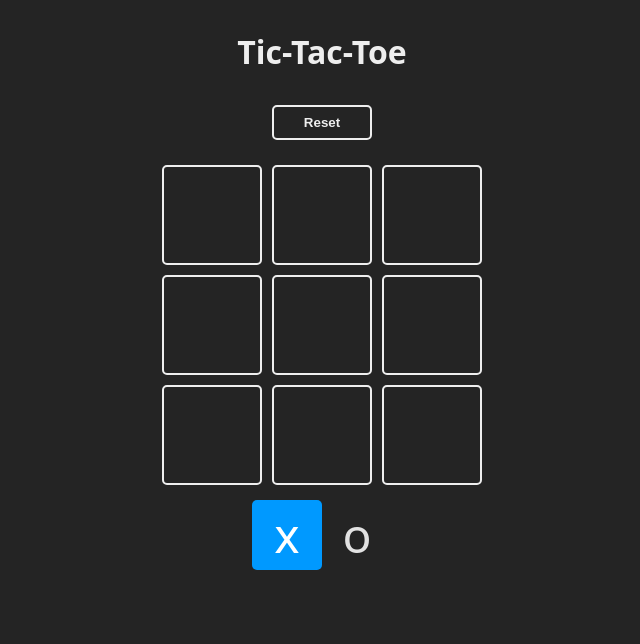
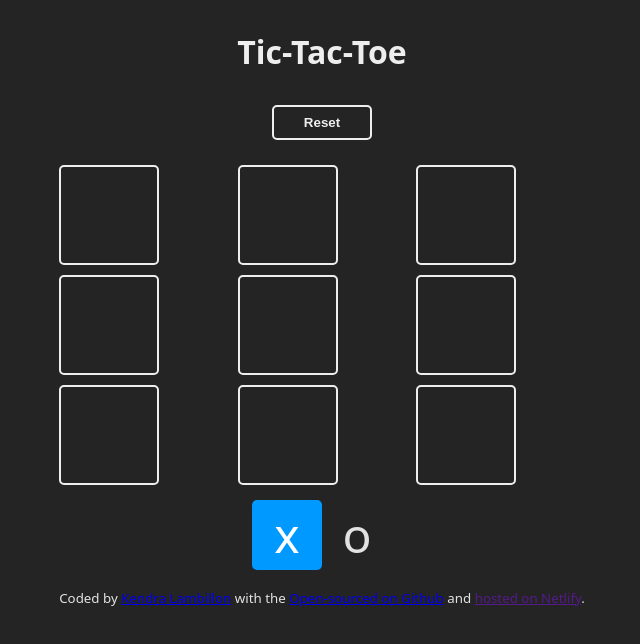
Before and after one commit to KendraLambillon/Tic-Tac-Toe, a React (Vite) app: page / in a window 1280 px wide. Shown: the top 644 px of the page, without its empty margins (318-958 px from the left). Built offline with nearby package versions, Linux system fonts and the light colour scheme.

Commit message:
Links LinkedIn and GitHub added

```diff
--- a/src/App.jsx
+++ b/src/App.jsx
@@ -43,12 +43,17 @@ function App() {
 
       <Board board={board} updateBoard={updateBoard} />
 
-    <section className="turn">
-      <Square isSelected={turn === Turns.X}>{Turns.X}</Square>
-      <Square isSelected={turn === Turns.O}>{Turns.O}</Square>
-    </section>
+      <section className="turn">
+        <Square isSelected={turn === Turns.X}>{Turns.X}</Square>
+        <Square isSelected={turn === Turns.O}>{Turns.O}</Square>
+      </section>
 
-    <WinnerModal winner={winner} resetGame={resetGame}/>
+      <WinnerModal winner={winner} resetGame={resetGame}/>
+
+      <footer>
+      <small>Coded by <a href="http://www.linkedin.com/in/kendra-lambillon/" >Kendra Lambillon</a> with the <a href="https://github.com/KendraLambillon/Tic-Tac-Toe" >Open-sourced on Github</a> and <a href="" >hosted on Netlify</a>.</small>
+      </footer>
+
     </main>
   )
 }
```
